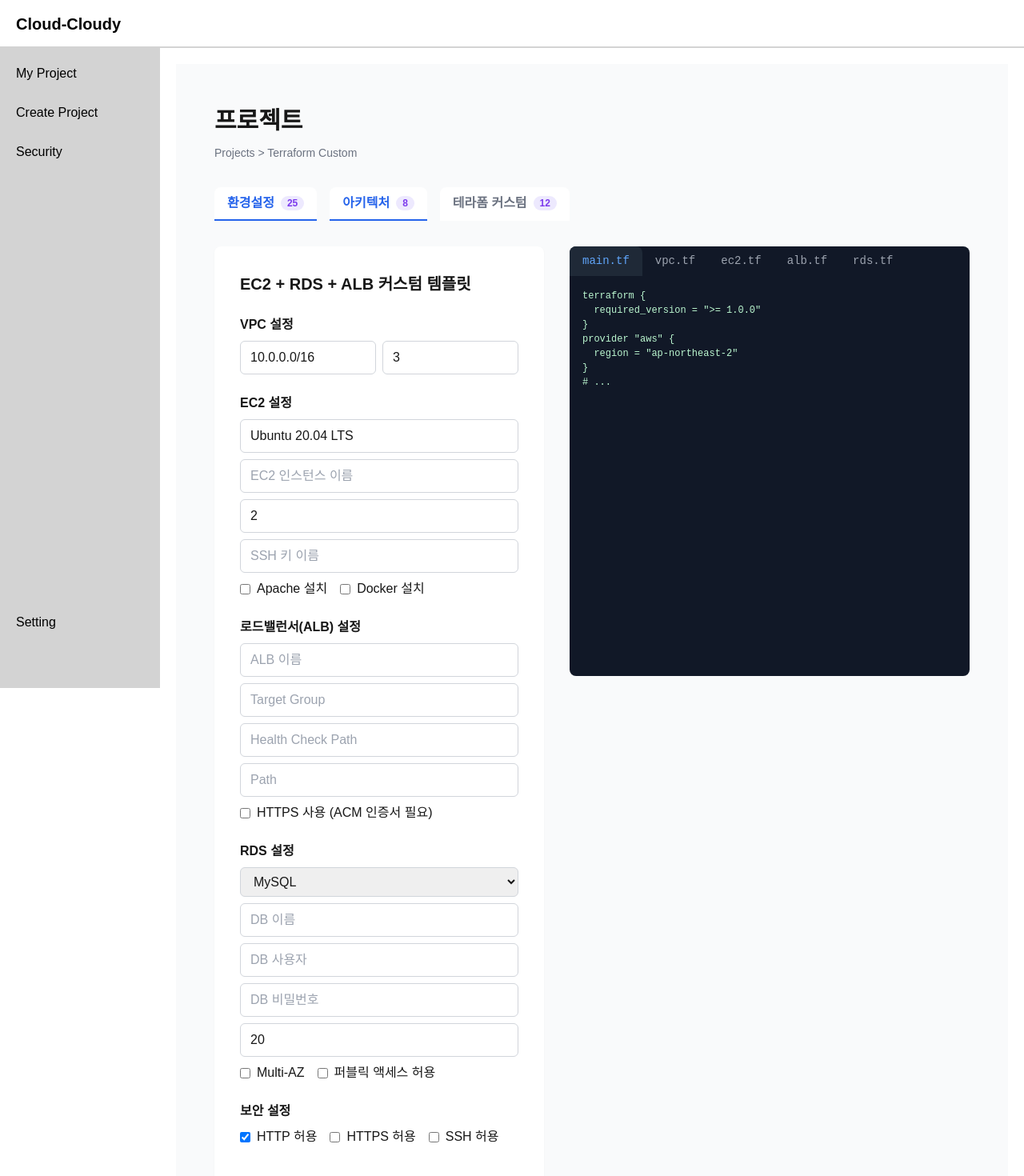
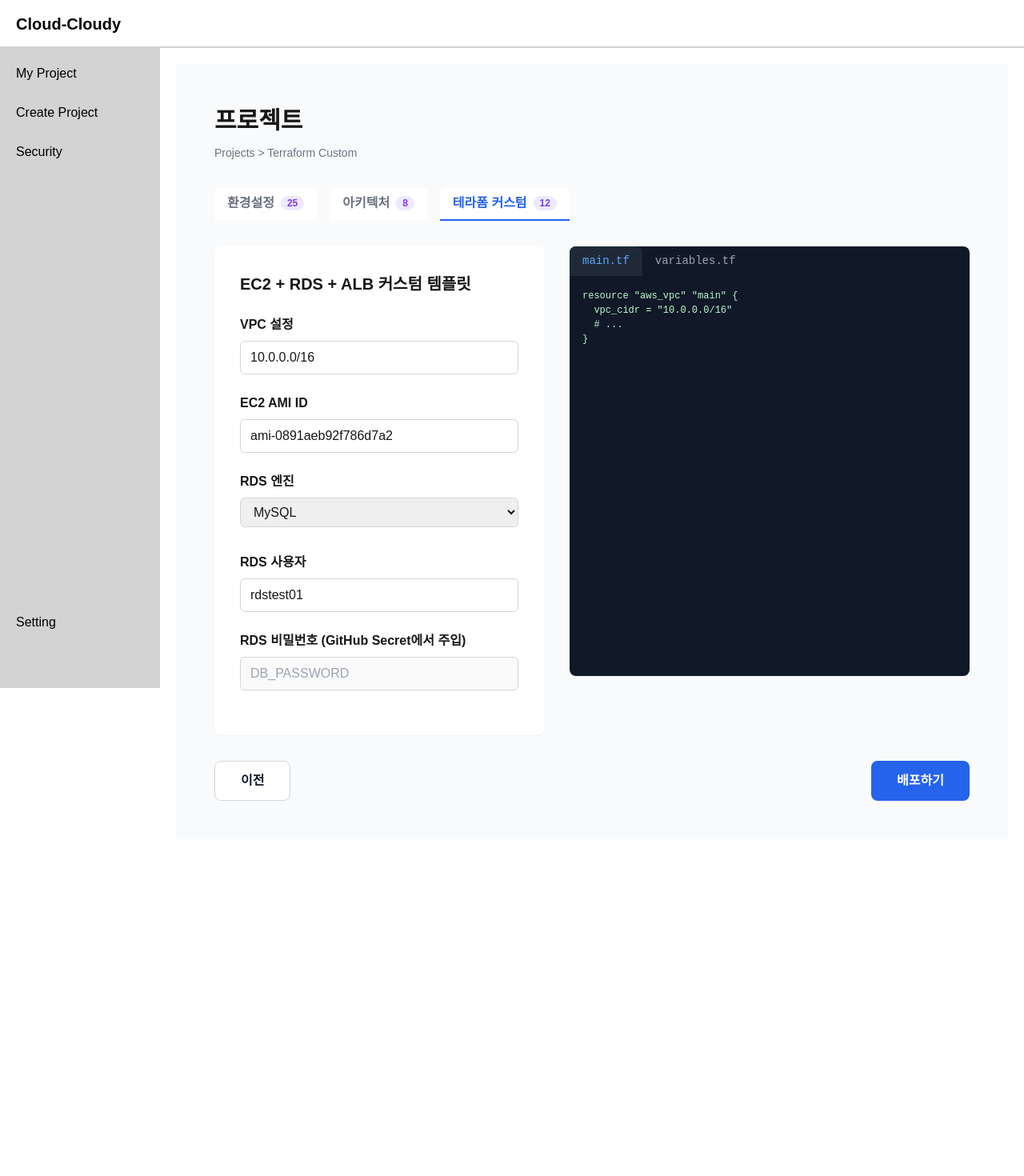
Before and after one commit to shepherdgirls/cloudy-FE, a Next.js app in the folder cloudy-front/: page /dashboard/project/custom in a window 1280 px wide. Shown: the top 1470 px of the page at 80% size. After the commit the page ends 1069 px from the top, so only its background shows below. Built offline with nearby package versions, Linux system fonts and the light colour scheme.

Commit message:
feat: terraform 코드 추가, 생성 api 연결 코드 추가

```diff
--- a/cloudy-front/app/dashboard/project/architecture/page.js
+++ b/cloudy-front/app/dashboard/project/architecture/page.js
@@ -169,8 +169,11 @@ export default function ArchitectureSelectPage() {
 
   // 이전 페이지에서 받은 값
   const [projectName, setProjectName] = useState("");
+  console.log("Project Name:", projectName);
   const [projectDesc, setProjectDesc] = useState("");
+  console.log("Project Description:", projectDesc);
   const [gitRepo, setGitRepo] = useState("");
+  console.log("Git Repository:", gitRepo);
   const [selected, setSelected] = useState(architectures[0].key);
 
   // 쿼리스트링에서 값 받아오기
--- a/cloudy-front/app/dashboard/project/custom/page.js
+++ b/cloudy-front/app/dashboard/project/custom/page.js
@@ -1,10 +1,10 @@
 "use client";
 
-import { useState } from "react";
-import { useRouter } from "next/navigation";
+import { useState, useEffect } from "react";
+import { useRouter, useSearchParams } from "next/navigation";
 import styled from "styled-components";
 
-// styled-components 사용
+// styled-components 정의
 const Container = styled.div`
   display: flex;
   min-height: 100vh;
@@ -39,10 +39,10 @@ const TabButton = styled.button`
   align-items: center;
   padding: 0.5rem 1rem;
   border-radius: 0.5rem 0.5rem 0 0;
-  background: ${({ active }) => (active ? "#fff" : "#fff")};
-  border-bottom: 2px solid ${({ active }) => (active ? "#2563eb" : "#fff")};
+  background: ${({ $active }) => ($active ? "#fff" : "#fff")};
+  border-bottom: 2px solid ${({ $active }) => ($active ? "#2563eb" : "#fff")};
   font-weight: bold;
-  color: ${({ active }) => (active ? "#2563eb" : "#6b7280")};
+  color: ${({ $active }) => ($active ? "#2563eb" : "#6b7280")};
   cursor: ${({ disabled }) => (disabled ? "not-allowed" : "pointer")};
 `;
 
@@ -65,16 +65,16 @@ const SectionTitle = styled.h3`
 
 const Flex = styled.div`
   display: flex;
-  gap: ${({ gap }) => gap || "0"};
-  margin-bottom: ${({ mb }) => mb || "0"};
+  gap: ${({ $gap }) => $gap || "0"};
+  margin-bottom: ${({ $mb }) => $mb || "0"};
 `;
 
 const Input = styled.input`
   border: 1px solid #d1d5db;
   border-radius: 0.375rem;
   padding: 0.5rem 0.75rem;
-  width: ${({ w }) => w || "100%"};
-  margin-bottom: ${({ mb }) => mb || "0"};
+  width: ${({ $w }) => $w || "100%"};
+  margin-bottom: ${({ $mb }) => $mb || "0"};
 `;
 
 const Select = styled.select`
@@ -88,8 +88,8 @@ const Select = styled.select`
 const Label = styled.label`
   display: flex;
   align-items: center;
-  font-weight: ${({ bold }) => (bold ? "bold" : "normal")};
-  margin-bottom: ${({ mb }) => mb || "0"};
+  font-weight: ${({ $bold }) => ($bold ? "bold" : "normal")};
+  margin-bottom: ${({ $mb }) => $mb || "0"};
 `;
 
 const Checkbox = styled.input.attrs({ type: "checkbox" })`
@@ -110,8 +110,8 @@ const CodeTabButton = styled.button`
   padding: 0.5rem 1rem;
   font-size: 0.875rem;
   font-family: "Fira Mono", monospace;
-  background: ${({ active }) => (active ? "#1f2937" : "transparent")};
-  color: ${({ active }) => (active ? "#60a5fa" : "#9ca3af")};
+  background: ${({ $active }) => ($active ? "#1f2937" : "transparent")};
+  color: ${({ $active }) => ($active ? "#60a5fa" : "#9ca3af")};
   border-radius: 0.5rem 0.5rem 0 0;
   border: none;
   cursor: pointer;
@@ -130,6 +130,12 @@ const CodePre = styled.pre`
   font-size: 0.75rem;
   font-family: "Fira Mono", monospace;
   white-space: pre-wrap;
+  .highlight {
+    background: #2563eb;
+    color: #fff;
+    border-radius: 0.25rem;
+    padding: 0 0.2em;
+  }
 `;
 
 const BottomRow = styled.div`
@@ -142,95 +148,107 @@ const BottomButton = styled.button`
   padding: 0.75rem 2rem;
   border-radius: 0.5rem;
   font-weight: bold;
-  border: ${({ primary }) => (primary ? "none" : "1px solid #d1d5db")};
-  background: ${({ primary }) => (primary ? "#2563eb" : "#fff")};
-  color: ${({ primary }) => (primary ? "#fff" : "#111827")};
+  border: ${({ $primary }) => ($primary ? "none" : "1px solid #d1d5db")};
+  background: ${({ $primary }) => ($primary ? "#2563eb" : "#fff")};
+  color: ${({ $primary }) => ($primary ? "#fff" : "#111827")};
   &:hover {
-    background: ${({ primary }) => (primary ? "#1d4ed8" : "#f3f4f6")};
+    background: ${({ $primary }) => ($primary ? "#1d4ed8" : "#f3f4f6")};
   }
 `;
 
+// 탭: main.tf, variables.tf만 사용
 const codeTabs = [
   { key: "main.tf", label: "main.tf" },
-  { key: "vpc.tf", label: "vpc.tf" },
-  { key: "ec2.tf", label: "ec2.tf" },
-  { key: "alb.tf", label: "alb.tf" },
-  { key: "rds.tf", label: "rds.tf" },
+  { key: "variables.tf", label: "variables.tf" },
 ];
+
+// 필드와 코드 내 변수 매핑 (variables.tf는 rdsPassword 제외)
+const fieldToCode = {
+  vpcCidr: { tab: "main.tf", regex: /vpc_cidr\s*=\s*".*?"/ },
+  ec2Ami: { tab: "variables.tf", regex: /variable\s+"ec2_ami_id"[\s\S]*?default\s*=\s*".*?"/ },
+  rdsEngine: { tab: "variables.tf", regex: /variable\s+"rds_engine"[\s\S]*?default\s*=\s*".*?"/ },
+  rdsUser: { tab: "variables.tf", regex: /variable\s+"rds_username"[\s\S]*?default\s*=\s*".*?"/ },
+  rdsPassword: { tab: "variables.tf", regex: /variable\s+"rds_password"[\s\S]*?description\s*=\s*".*?"/ },
+  // ...필요시 추가
+};
 
 const initialForm = {
   vpcCidr: "10.0.0.0/16",
-  vpcSubnetCount: 3,
-  ec2Ami: "Ubuntu 20.04 LTS",
-  ec2Name: "",
-  ec2Count: 2,
-  ec2SshKey: "",
-  ec2Options: {
-    httpd: false,
-    docker: false,
-  },
-  albName: "",
-  albTarget: "",
-  albHealth: "",
-  albPath: "",
-  albHttps: false,
+  ec2Ami: "ami-0891aeb92f786d7a2",
   rdsEngine: "mysql",
-  rdsName: "",
-  rdsUser: "",
+  rdsUser: "rdstest01",
   rdsPassword: "",
-  rdsStorage: 20,
-  rdsMultiAz: false,
-  rdsPublic: false,
-  securityOptions: {
-    allowHttp: true,
-    allowHttps: false,
-    allowSsh: false,
-  },
 };
 
 export default function TerraformCustomPage() {
   const router = useRouter();
+  const searchParams = useSearchParams();
+
+  // 이전 단계에서 받은 DB_PASSWORD
   const [form, setForm] = useState(initialForm);
   const [activeTab, setActiveTab] = useState("main.tf");
+  const [highlightField, setHighlightField] = useState(null);
 
-  // 코드 미리보기 예시 (실제론 API로 받아올 예정)
+  useEffect(() => {
+    // DB_PASSWORD는 쿼리스트링 또는 localStorage 등에서 받아옴
+    const dbPassword =
+      searchParams.get("dbPassword") ||
+      localStorage.getItem("DB_PASSWORD") ||
+      "";
+    setForm((prev) => ({ ...prev, rdsPassword: dbPassword }));
+  }, [searchParams]);
+
+  // 코드 미리보기 (실제론 템플릿에서 변수 치환)
   const codePreview = {
-    "main.tf": `terraform {
-  required_version = ">= 1.0.0"
+    "main.tf": `resource "aws_vpc" "main" {
+  vpc_cidr = "${form.vpcCidr}"
+  # ...
 }
-provider "aws" {
-  region = "ap-northeast-2"
+`,
+    "variables.tf": `variable "ec2_ami_id" {
+  type        = string
+  description = "EC2에서 사용할 AMI ID"
+  default     = "${form.ec2Ami}"
 }
-# ...`,
-    "vpc.tf": `resource "aws_vpc" "main" {
-  cidr_block = "${form.vpcCidr}"
-  # ...
-}`,
-    "ec2.tf": `resource "aws_instance" "web" {
-  ami           = "${form.ec2Ami}"
-  count         = ${form.ec2Count}
-  # ...
-}`,
-    "alb.tf": `resource "aws_lb" "main" {
-  name = "${form.albName}"
-  # ...
-}`,
-    "rds.tf": `resource "aws_db_instance" "main" {
-  engine         = "${form.rdsEngine}"
-  allocated_storage = ${form.rdsStorage}
-  # ...
-}`,
+
+variable "rds_engine" {
+  type        = string
+  default     = "${form.rdsEngine}"
+  description = "RDS 데이터베이스 엔진"
+}
+
+variable "rds_username" {
+  type        = string
+  description = "RDS 마스터 사용자 이름"
+  default     = "${form.rdsUser}"
+}
+
+variable "rds_password" {
+  type        = string
+  description = "RDS 마스터 비밀번호"
+  sensitive   = true
+  // 실제 값은 GitHub Secret(DB_PASSWORD)에서 주입
+}
+`,
   };
 
   // 입력값 변경 핸들러
   const handleChange = (field, value) => {
     setForm((prev) => ({ ...prev, [field]: value }));
+    setHighlightField(field);
+    if (fieldToCode[field]) setActiveTab(fieldToCode[field].tab);
+    setTimeout(() => setHighlightField(null), 1200);
   };
-  const handleNestedChange = (group, field, value) => {
-    setForm((prev) => ({
-      ...prev,
-      [group]: { ...prev[group], [field]: value },
-    }));
+
+  // 코드 하이라이트 처리
+  const getHighlightedCode = (tabKey) => {
+    let code = codePreview[tabKey];
+    for (const [field, map] of Object.entries(fieldToCode)) {
+      if (highlightField === field && map.tab === tabKey) {
+        code = code.replace(map.regex, (match) => `<span class="highlight">${match}</span>`);
+      }
+    }
+    return code;
   };
 
   return (
@@ -240,7 +258,7 @@ provider "aws" {
         <SubTitle>Projects &gt; Terraform Custom</SubTitle>
 
         <TabRow>
-          <TabButton onClick={() => router.push("/dashboard/project")} active>
+          <TabButton onClick={() => router.push("/dashboard/project")} $active={false}>
             환경설정
             <span
               style={{
@@ -255,7 +273,7 @@ provider "aws" {
               25
             </span>
           </TabButton>
-          <TabButton onClick={() => router.push("/dashboard/project/architecture")} active>
+          <TabButton onClick={() => router.push("/dashboard/project/architecture")} $active={false}>
             아키텍처
             <span
               style={{
@@ -270,7 +288,7 @@ provider "aws" {
               8
             </span>
           </TabButton>
-          <TabButton disabled>
+          <TabButton disabled $active={true}>
             테라폼 커스텀
             <span
               style={{
@@ -287,7 +305,7 @@ provider "aws" {
           </TabButton>
         </TabRow>
 
-        <Flex gap="2rem">
+        <Flex $gap="2rem">
           {/* 왼쪽: 입력 폼 */}
           <FormCard>
             <h2 style={{ fontSize: "1.25rem", fontWeight: "bold", marginBottom: "1.5rem" }}>
@@ -296,105 +314,26 @@ provider "aws" {
             {/* VPC 설정 */}
             <Section>
               <SectionTitle>VPC 설정</SectionTitle>
-              <Flex gap="0.5rem" mb="0.5rem">
-                <Input
-                  placeholder="VPC CIDR"
-                  value={form.vpcCidr}
-                  onChange={(e) => handleChange("vpcCidr", e.target.value)}
-                  w="50%"
-                />
-                <Input
-                  placeholder="서브넷 개수"
-                  type="number"
-                  value={form.vpcSubnetCount}
-                  onChange={(e) => handleChange("vpcSubnetCount", e.target.value)}
-                  w="50%"
-                />
-              </Flex>
+              <Input
+                placeholder="VPC CIDR"
+                value={form.vpcCidr}
+                onChange={(e) => handleChange("vpcCidr", e.target.value)}
+                $w="100%"
+              />
             </Section>
             {/* EC2 설정 */}
             <Section>
-              <SectionTitle>EC2 설정</SectionTitle>
+              <SectionTitle>EC2 AMI ID</SectionTitle>
               <Input
-                placeholder="AMI (예: Ubuntu 20.04 LTS)"
+                placeholder="EC2 AMI ID"
                 value={form.ec2Ami}
                 onChange={(e) => handleChange("ec2Ami", e.target.value)}
-                mb="0.5rem"
+                $w="100%"
               />
-              <Input
-                placeholder="EC2 인스턴스 이름"
-                value={form.ec2Name}
-                onChange={(e) => handleChange("ec2Name", e.target.value)}
-                mb="0.5rem"
-              />
-              <Input
-                placeholder="인스턴스 개수"
-                type="number"
-                value={form.ec2Count}
-                onChange={(e) => handleChange("ec2Count", e.target.value)}
-                mb="0.5rem"
-              />
-              <Input
-                placeholder="SSH 키 이름"
-                value={form.ec2SshKey}
-                onChange={(e) => handleChange("ec2SshKey", e.target.value)}
-                mb="0.5rem"
-              />
-              <Flex gap="1rem" mb="0.5rem">
-                <Label>
-                  <Checkbox
-                    checked={form.ec2Options.httpd}
-                    onChange={(e) => handleNestedChange("ec2Options", "httpd", e.target.checked)}
-                  />
-                  Apache 설치
-                </Label>
-                <Label>
-                  <Checkbox
-                    checked={form.ec2Options.docker}
-                    onChange={(e) => handleNestedChange("ec2Options", "docker", e.target.checked)}
-                  />
-                  Docker 설치
-                </Label>
-              </Flex>
-            </Section>
-            {/* ALB 설정 */}
-            <Section>
-              <SectionTitle>로드밸런서(ALB) 설정</SectionTitle>
-              <Input
-                placeholder="ALB 이름"
-                value={form.albName}
-                onChange={(e) => handleChange("albName", e.target.value)}
-                mb="0.5rem"
-              />
-              <Input
-                placeholder="Target Group"
-                value={form.albTarget}
-                onChange={(e) => handleChange("albTarget", e.target.value)}
-                mb="0.5rem"
-              />
-              <Input
-                placeholder="Health Check Path"
-                value={form.albHealth}
-                onChange={(e) => handleChange("albHealth", e.target.value)}
-                mb="0.5rem"
-              />
-              <Input
-                placeholder="Path"
-                value={form.albPath}
-                onChange={(e) => handleChange("albPath", e.target.value)}
-                mb="0.5rem"
-              />
-              <Label mb="0.5rem">
-                <Checkbox
-                  checked={form.albHttps}
-                  onChange={(e) => handleChange("albHttps", e.target.checked)}
-                />
-                HTTPS 사용 (ACM 인증서 필요)
-              </Label>
             </Section>
             {/* RDS 설정 */}
             <Section>
-              <SectionTitle>RDS 설정</SectionTitle>
+              <SectionTitle>RDS 엔진</SectionTitle>
               <Select
                 value={form.rdsEngine}
                 onChange={(e) => handleChange("rdsEngine", e.target.value)}
@@ -402,75 +341,24 @@ provider "aws" {
                 <option value="mysql">MySQL</option>
                 <option value="postgres">PostgreSQL</option>
               </Select>
+            </Section>
+            <Section>
+              <SectionTitle>RDS 사용자</SectionTitle>
               <Input
-                placeholder="DB 이름"
-                value={form.rdsName}
-                onChange={(e) => handleChange("rdsName", e.target.value)}
-                mb="0.5rem"
-              />
-              <Input
-                placeholder="DB 사용자"
+                placeholder="RDS 사용자"
                 value={form.rdsUser}
                 onChange={(e) => handleChange("rdsUser", e.target.value)}
-                mb="0.5rem"
+                $w="100%"
               />
+            </Section>
+            <Section>
+              <SectionTitle>RDS 비밀번호 (GitHub Secret에서 주입)</SectionTitle>
               <Input
-                placeholder="DB 비밀번호"
-                type="password"
+                placeholder="DB_PASSWORD"
                 value={form.rdsPassword}
-                onChange={(e) => handleChange("rdsPassword", e.target.value)}
-                mb="0.5rem"
+                disabled
+                $w="100%"
               />
-              <Input
-                placeholder="스토리지(GB)"
-                type="number"
-                value={form.rdsStorage}
-                onChange={(e) => handleChange("rdsStorage", e.target.value)}
-                mb="0.5rem"
-              />
-              <Flex gap="1rem" mb="0.5rem">
-                <Label>
-                  <Checkbox
-                    checked={form.rdsMultiAz}
-                    onChange={(e) => handleChange("rdsMultiAz", e.target.checked)}
-                  />
-                  Multi-AZ
-                </Label>
-                <Label>
-                  <Checkbox
-                    checked={form.rdsPublic}
-                    onChange={(e) => handleChange("rdsPublic", e.target.checked)}
-                  />
-                  퍼블릭 액세스 허용
-                </Label>
-              </Flex>
-            </Section>
-            {/* 보안 설정 */}
-            <Section>
-              <SectionTitle>보안 설정</SectionTitle>
-              <Flex gap="1rem">
-                <Label>
-                  <Checkbox
-                    checked={form.securityOptions.allowHttp}
-                    onChange={(e) => handleNestedChange("securityOptions", "allowHttp", e.target.checked)}
-                  />
-                  HTTP 허용
-                </Label>
-                <Label>
-                  <Checkbox
-                    checked={form.securityOptions.allowHttps}
-                    onChange={(e) => handleNestedChange("securityOptions", "allowHttps", e.target.checked)}
-                  />
-                  HTTPS 허용
-                </Label>
-                <Label>
-                  <Checkbox
-                    checked={form.securityOptions.allowSsh}
-                    onChange={(e) => handleNestedChange("securityOptions", "allowSsh", e.target.checked)}
-                  />
-                  SSH 허용
-                </Label>
-              </Flex>
             </Section>
           </FormCard>
           {/* 오른쪽: 코드 패널 */}
@@ -479,7 +367,7 @@ provider "aws" {
               {codeTabs.map((tab) => (
                 <CodeTabButton
                   key={tab.key}
-                  active={activeTab === tab.key}
+                  $active={activeTab === tab.key}
                   onClick={() => setActiveTab(tab.key)}
                   type="button"
                 >
@@ -488,7 +376,11 @@ provider "aws" {
               ))}
             </CodeTabs>
             <CodeBox>
-              <CodePre>{codePreview[activeTab]}</CodePre>
+              <CodePre
+                dangerouslySetInnerHTML={{
+                  __html: getHighlightedCode(activeTab),
+                }}
+              />
             </CodeBox>
           </CodePanel>
         </Flex>
@@ -497,7 +389,7 @@ provider "aws" {
           <BottomButton onClick={() => router.push("/dashboard/project/architecture")}>
             이전
           </BottomButton>
-          <BottomButton primary>배포하기</BottomButton>
+          <BottomButton $primary>배포하기</BottomButton>
         </BottomRow>
       </Main>
     </Container>
--- a/cloudy-front/app/dashboard/project/page.js
+++ b/cloudy-front/app/dashboard/project/page.js
@@ -170,6 +170,8 @@ export default function ProjectSettingPage() {
       setLoading(false);
       return;
     }
+    // 레포 생성 후 1초 대기, 바로 생성하면 오류
+    await new Promise((resolve) => setTimeout(resolve, 1000));
     const secretsRegistered = await registerSecrets();
     setLoading(false);
     if (secretsRegistered) {
```
Also changed, not shown: 2 other files (tests, documents, lock files or other folders).
